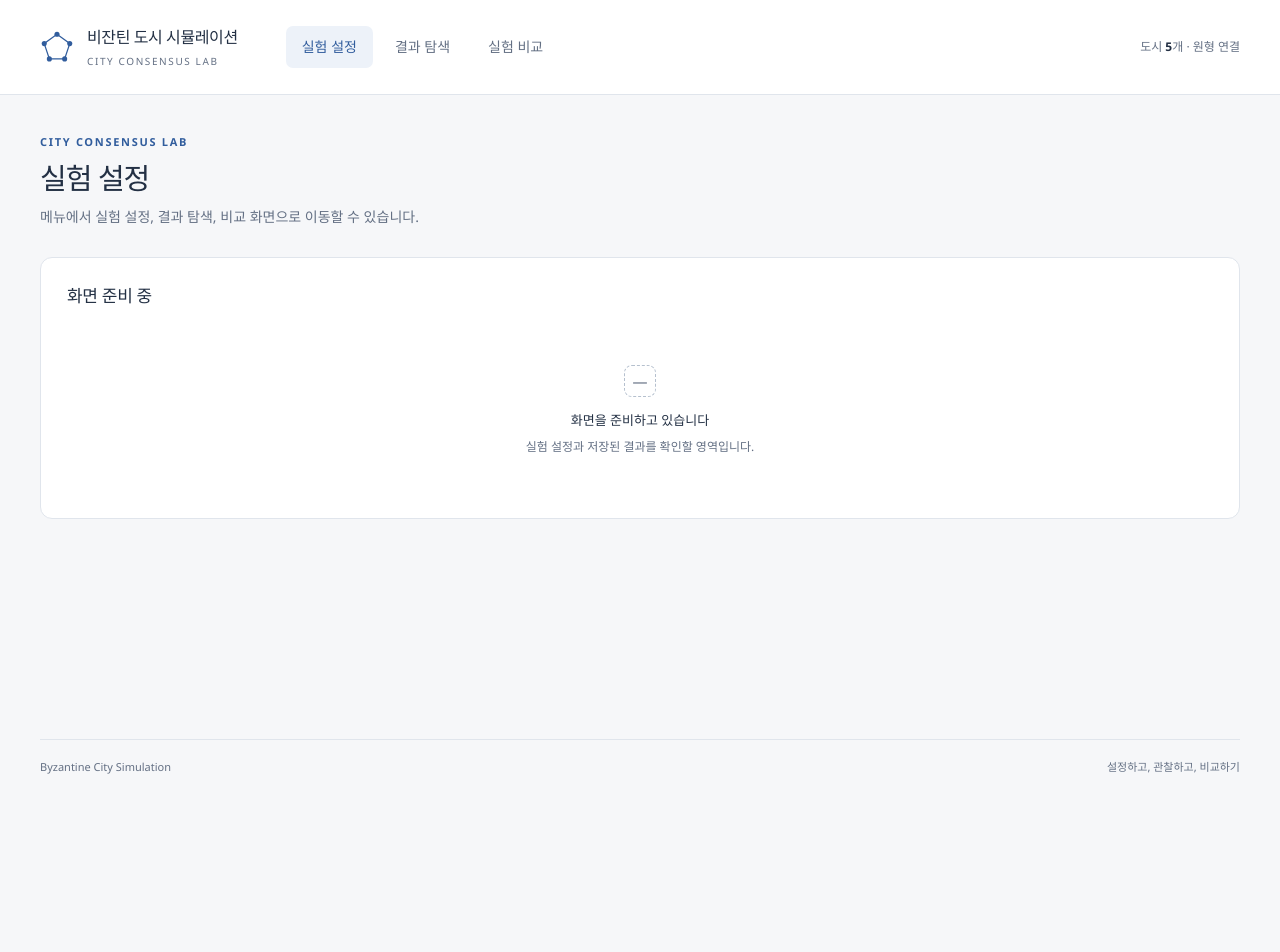
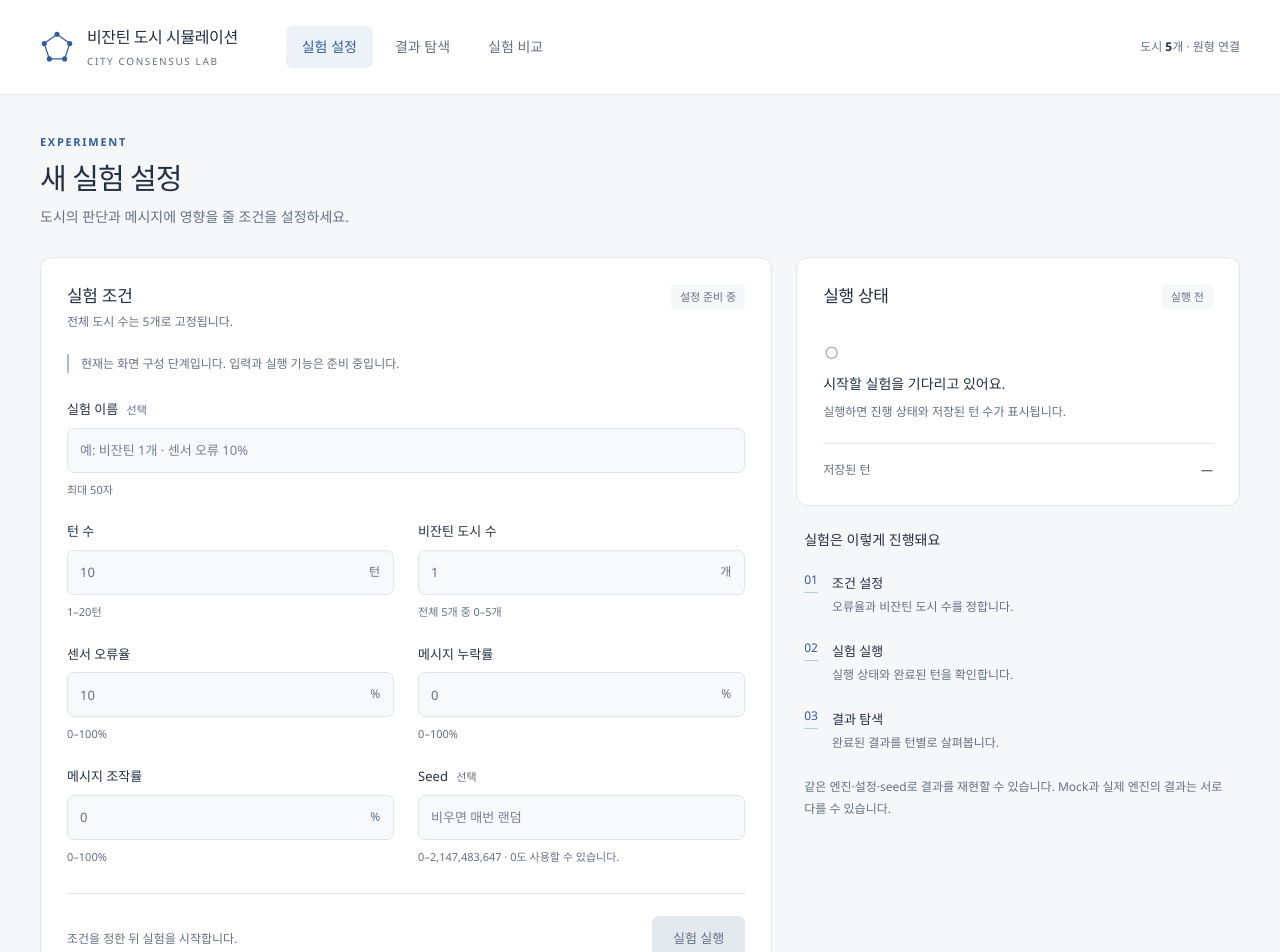
Before and after one commit to jsjin7371/byzantine-city-simulation, a React (Vite) app in the folder frontend/: page / in a window 1280 px wide. Shown: the top 952 px of the page. Before the commit the page ends 800 px from the top, so only its background shows below. Built offline with nearby package versions, Linux system fonts and the light colour scheme.

Commit message:
feat: 실험 설정 화면 틀 추가

```diff
--- a/frontend/src/App.css
+++ b/frontend/src/App.css
@@ -23,6 +23,42 @@
 .panel-heading h2 { font-size: 17px; font-weight: 600; letter-spacing: -.3px; }
 .panel-heading p { color: var(--muted); font-size: 12px; margin-top: 5px; }
 .badge { padding: 4px 9px; font-size: 11px; border-radius: 4px; background: var(--background); color: var(--muted); white-space: nowrap; }
+.setup-layout { display: grid; grid-template-columns: minmax(0, 1.65fr) minmax(280px, 1fr); gap: 24px; align-items: start; }
+.side-stack { display: grid; gap: 24px; }
+.availability-note { border-left: 2px solid #acbcd3; padding-left: 12px; margin-bottom: 26px; color: var(--muted); font-size: 12px; }
+.settings-fields { display: grid; grid-template-columns: repeat(2,minmax(0,1fr)); gap: 23px 24px; }
+.field { display: flex; flex-direction: column; gap: 8px; min-width: 0; font-size: 13px; }
+.field--full { grid-column: 1 / -1; }
+.optional { font-size: 11px; color: var(--muted); margin-left: 5px; font-weight: 400; }
+.field input, .field select { width: 100%; height: 45px; padding: 10px 12px; border: 1px solid var(--border); border-radius: 7px; color: var(--text); background: var(--surface); }
+.field input:disabled, .field select:disabled { color: #657084; -webkit-text-fill-color: #657084; background: #f8f9fb; opacity: 1; }
+.field input::placeholder { color: #768194; -webkit-text-fill-color: #768194; opacity: 1; }
+.field small { font-size: 11px; color: var(--muted); }
+.input-with-unit { position: relative; }
+.input-with-unit input { padding-right: 42px; }
+.input-with-unit > span { position: absolute; right: 14px; top: 12px; font-size: 12px; color: var(--muted); }
+.form-footer { display: flex; justify-content: space-between; align-items: center; flex-wrap: wrap; gap: 16px; margin-top: 28px; padding-top: 22px; border-top: 1px solid var(--border); }
+.form-footer > span { color: var(--muted); font-size: 12px; }
+.button { display: inline-flex; align-items: center; justify-content: center; min-height: 44px; padding: 10px 20px; border: 1px solid var(--border); border-radius: 7px; font-size: 13px; font-weight: 600; }
+.button--primary { background: var(--accent); color: #fff; border-color: var(--accent); }
+.button:disabled { background: #e4e8ef; color: #667287; border-color: #e4e8ef; }
+.execution-idle { padding: 5px 0 22px; }
+.idle-symbol { color: #9aa9bd; font-size: 28px; display: block; margin-bottom: 10px; line-height: 1; }
+.execution-idle h3 { font-size: 14px; font-weight: 500; }
+.execution-idle p { color: var(--muted); margin-top: 8px; font-size: 12px; }
+.status-values { border-top: 1px solid var(--border); padding-top: 16px; }
+.status-values div { display: flex; justify-content: space-between; gap: 12px; font-size: 12px; }
+.status-values dt { color: var(--muted); }
+.status-values dd { margin: 0; }
+.guide-block { padding: 0 8px; }
+.guide-block h2 { font-size: 14px; font-weight: 600; margin-bottom: 20px; }
+.flow-list { display: grid; gap: 22px; list-style: none; padding: 0; margin: 0; }
+.flow-list li { display: flex; gap: 14px; align-items: start; }
+.flow-list li > span { font-size: 12px; color: var(--accent); border-bottom: 1px solid #bdcbe0; padding-bottom: 3px; font-variant-numeric: tabular-nums; }
+.flow-list strong { font-size: 13px; font-weight: 500; }
+.flow-list p { font-size: 12px; color: var(--muted); margin-top: 3px; }
+.quiet-note { font-size: 12px; line-height: 1.8; color: var(--muted); word-break: keep-all; }
+.side-stack > .quiet-note { padding: 0 8px; }
 .empty-state { text-align: center; padding: 36px 12px; display: flex; flex-direction: column; align-items: center; }
 .empty-state--compact { padding: 24px 0; }
 .empty-mark { width: 32px; height: 32px; border: 1px dashed #b5c0ce; color: var(--muted); border-radius: 8px; margin-bottom: 14px; display: grid; place-items: center; }
@@ -33,11 +69,15 @@
 @media (max-width: 1100px) {
   .header-inner { gap: 28px; }
   .topology-label { display: none; }
+  .setup-layout { grid-template-columns: minmax(0,1.5fr) minmax(260px,1fr); }
   .panel { padding: 22px; }
 }
 @media (max-width: 800px) {
   .header-inner { padding: 18px 24px 12px; flex-wrap: wrap; gap: 16px 24px; }
   .main-content { padding: 28px 24px 36px; }
+  .setup-layout { grid-template-columns: 1fr; }
+  .side-stack { grid-template-columns: 1fr 1fr; gap: 24px; }
+  .side-stack > .quiet-note { grid-column: 1 / -1; }
   .app-footer { width: calc(100% - 48px); }
 }
 @media (max-width: 600px) {
@@ -51,5 +91,9 @@
   .page-heading p { font-size: 13px; }
   .panel { padding: 20px; }
   .panel-heading { gap: 8px; flex-wrap: wrap; }
+  .settings-fields, .side-stack { grid-template-columns: 1fr; }
+  .settings-fields { gap: 20px; }
+  .field input, .field select { font-size: 16px; }
+  .form-footer { align-items: stretch; flex-direction: column; }
   .app-footer { width: calc(100% - 32px); flex-wrap: wrap; }
 }
--- a/frontend/src/App.tsx
+++ b/frontend/src/App.tsx
@@ -1,6 +1,7 @@
 import { useEffect, useState } from 'react'
 import { AppHeader } from './components/AppHeader'
 import { navigation, readPageFromHash } from './navigation'
+import { SetupPage } from './pages/SetupPage'
 import { PageHeading } from './components/PageHeading'
 import { Panel } from './components/Panel'
 import { EmptyState } from './components/EmptyState'
@@ -28,7 +29,8 @@ function App() {
       </button>
       <AppHeader currentPage={page} />
       <main id="main-content" className="main-content" tabIndex={-1}>
-        {(
+        {page === 'setup' && <SetupPage />}
+        {page !== 'setup' && (
           <>
             <PageHeading eyebrow="CITY CONSENSUS LAB" title={navigation.find((item) => item.id === page)?.label ?? "실험 설정"} description="메뉴에서 실험 설정, 결과 탐색, 비교 화면으로 이동할 수 있습니다." />
             <Panel title="화면 준비 중">
--- /dev/null
+++ b/frontend/src/pages/SetupPage.tsx
@@ -0,0 +1,65 @@
+import { PageHeading } from '../components/PageHeading'
+import { Panel } from '../components/Panel'
+
+const settingFields = [
+  { name: 'turns', label: '턴 수', value: 10, hint: '1–20턴', unit: '턴' },
+  { name: 'byzantine_count', label: '비잔틴 도시 수', value: 1, hint: '전체 5개 중 0–5개', unit: '개' },
+  { name: 'sensor_error', label: '센서 오류율', value: 10, hint: '0–100%', unit: '%' },
+  { name: 'drop_rate', label: '메시지 누락률', value: 0, hint: '0–100%', unit: '%' },
+  { name: 'flip_rate', label: '메시지 조작률', value: 0, hint: '0–100%', unit: '%' },
+] as const
+
+export function SetupPage() {
+  return (
+    <>
+      <PageHeading eyebrow="EXPERIMENT" title="새 실험 설정" description="도시의 판단과 메시지에 영향을 줄 조건을 설정하세요." />
+      <div className="setup-layout">
+        <Panel title="실험 조건" description="전체 도시 수는 5개로 고정됩니다." aside={<span className="badge">설정 준비 중</span>}>
+          <p className="availability-note" id="settings-note">현재는 화면 구성 단계입니다. 입력과 실행 기능은 준비 중입니다.</p>
+          <fieldset className="settings-fields" disabled aria-describedby="settings-note">
+            <legend className="sr-only">실험 조건 입력</legend>
+            <label className="field field--full" htmlFor="experiment-name">
+              <span>실험 이름 <span className="optional">선택</span></span>
+              <input id="experiment-name" name="name" type="text" placeholder="예: 비잔틴 1개 · 센서 오류 10%" aria-describedby="name-hint" />
+              <small id="name-hint">최대 50자</small>
+            </label>
+            {settingFields.map((field) => (
+              <label key={field.name} className="field" htmlFor={`setting-${field.name}`}>
+                <span>{field.label}</span>
+                <span className="input-with-unit">
+                  <input id={`setting-${field.name}`} name={field.name} type="number" defaultValue={field.value} aria-describedby={`hint-${field.name}`} />
+                  <span aria-hidden="true">{field.unit}</span>
+                </span>
+                <small id={`hint-${field.name}`}>{field.hint}</small>
+              </label>
+            ))}
+            <label className="field" htmlFor="setting-seed">
+              <span>Seed <span className="optional">선택</span></span>
+              <input id="setting-seed" name="seed" type="number" placeholder="비우면 매번 랜덤" aria-describedby="seed-hint" />
+              <small id="seed-hint">0–2,147,483,647 · 0도 사용할 수 있습니다.</small>
+            </label>
+          </fieldset>
+          <div className="form-footer">
+            <span>조건을 정한 뒤 실험을 시작합니다.</span>
+            <button className="button button--primary" disabled aria-describedby="settings-note">실험 실행</button>
+          </div>
+        </Panel>
+        <aside className="side-stack" aria-label="실행 안내">
+          <Panel title="실행 상태" aside={<span className="badge">실행 전</span>}>
+            <div className="execution-idle"><span className="idle-symbol" aria-hidden="true">○</span><h3>시작할 실험을 기다리고 있어요.</h3><p>실행하면 진행 상태와 저장된 턴 수가 표시됩니다.</p></div>
+            <dl className="status-values"><div><dt>저장된 턴</dt><dd>—</dd></div></dl>
+          </Panel>
+          <section className="guide-block" aria-labelledby="flow-heading">
+            <h2 id="flow-heading">실험은 이렇게 진행돼요</h2>
+            <ol className="flow-list">
+              <li><span>01</span><div><strong>조건 설정</strong><p>오류율과 비잔틴 도시 수를 정합니다.</p></div></li>
+              <li><span>02</span><div><strong>실험 실행</strong><p>실행 상태와 완료된 턴을 확인합니다.</p></div></li>
+              <li><span>03</span><div><strong>결과 탐색</strong><p>완료된 결과를 턴별로 살펴봅니다.</p></div></li>
+            </ol>
+          </section>
+          <p className="quiet-note">같은 엔진·설정·seed로 결과를 재현할 수 있습니다. Mock과 실제 엔진의 결과는 서로 다를 수 있습니다.</p>
+        </aside>
+      </div>
+    </>
+  )
+}
```
